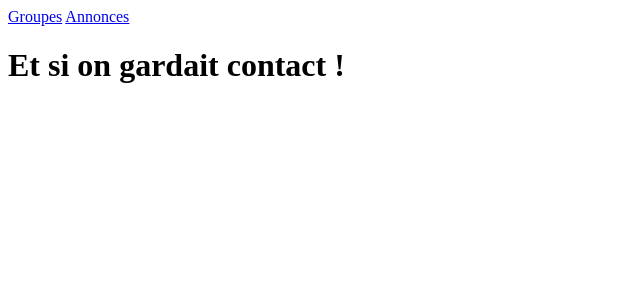
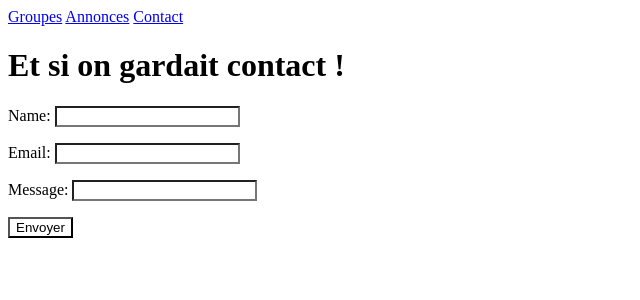
Before and after one commit to Ibn-A/merchex, a Django app: page /contact-us/ in a window 1280 px wide. Shown: the top 300 px of the page, without its empty margins (0-640 px from the left). Run offline with Django 4.2, Linux system fonts and the light colour scheme.

Commit message:
Mise en place d'un contact Form :    - Création de la class ContactUsForm dans forms.py    -  Instance du formulaire dans la vue contact + la passons au gabarit    - gestion des 2 scénarios dans  la vue ( requête GET et POST)    - Ajout d'une redirection si email envoyé (url patterns+vue+gabarit)    - Ajout du lien vers le formulaire contact dans la navbar.

```diff
--- /dev/null
+++ b/listings/forms.py
@@ -0,0 +1,6 @@
+from django import forms
+
+class ContactUsForm(forms.Form):
+    name = forms.CharField(required=False)
+    email = forms.EmailField()
+    message = forms.CharField(max_length=1000)
--- a/listings/templates/listings/base.html
+++ b/listings/templates/listings/base.html
@@ -6,6 +6,7 @@
         <nav>
             <a href="{% url 'band-list' %}">Groupes</a>
             <a href="{% url 'ad-list' %}">Annonces</a>
+            <a href="{% url 'contact' %}">Contact</a>
         </nav>
         {% block content %}{% endblock %}
     </body>
--- a/listings/templates/listings/contact.html
+++ b/listings/templates/listings/contact.html
@@ -4,4 +4,9 @@
 
     <h1> Et si on gardait contact !</h1>
 
+    <form action="" method="post" novalidate>
+        {% csrf_token %}
+        {{ form.as_p}}
+        <input type="submit" value="Envoyer"/>
+    </form>
 {% endblock %}
--- /dev/null
+++ b/listings/templates/listings/email-sent.html
@@ -0,0 +1,6 @@
+{% extends 'listings/base.html'%}
+{% block content %}
+
+<h2> Le message a bien été envoyé </h2
+
+{% endblock %}
--- a/listings/views.py
+++ b/listings/views.py
@@ -1,8 +1,13 @@
+from django.core.mail import send_mail
+
 from django.http import HttpResponse
 from django.shortcuts import render
+from django.shortcuts import redirect
 
 from listings.models import Band
 from listings.models import Listing
+
+from listings.forms import ContactUsForm
 
 def band_list(request):
     bands = Band.objects.all()
@@ -28,4 +33,25 @@ def ad_detail(request, id):
         {'ad': ad})
 
 def contact(request):
-    return render(request, 'listings/contact.html')
+    if request.method == 'POST':
+        # créer un instance de notre formulaire et le remplir avec les données POST.
+        form = ContactUsForm(request.POST)
+
+        if form.is_valid():
+            send_mail(
+                subject=f'Message from {form.cleaned_data["name"] or "anonyme"} via Merchex Contact Us Form',
+                message = form.cleaned_data['message'],
+                from_email = form.cleaned_data['email'],
+                recipient_list=['admin@merchex.xyz'],
+            )
+            return redirect('email-sent')
+    else:
+        # ceci doit être une requête GET, donc crée un formulaire vide.
+        form = ContactUsForm()
+
+    return render(request,
+        'listings/contact.html',
+        {'form':form})
+
+def email_sent(request):
+    return render(request, 'listings/email-sent.html')
--- a/merchex/settings.py
+++ b/merchex/settings.py
@@ -11,6 +11,9 @@ https://docs.djangoproject.com/en/4.1/ref/settings/
 """
 
 from pathlib import Path
+
+# server mail fictif de django pour test email
+EMAIL_BACKEND = 'django.core.mail.backends.console.EmailBackend'
 
 # Build paths inside the project like this: BASE_DIR / 'subdir'.
 BASE_DIR = Path(__file__).resolve().parent.parent
--- a/merchex/urls.py
+++ b/merchex/urls.py
@@ -24,5 +24,6 @@ urlpatterns = [
     path('about-us/', views.about),
     path('ads/', views.ad_list, name='ad-list'),
     path('ads/<int:id>/', views.ad_detail, name='ad-detail'),
-    path('contact-us/', views.contact)
+    path('contact-us/', views.contact, name='contact'),
+    path('email-sent/', views.email_sent, name='email-sent')
 ]
```
